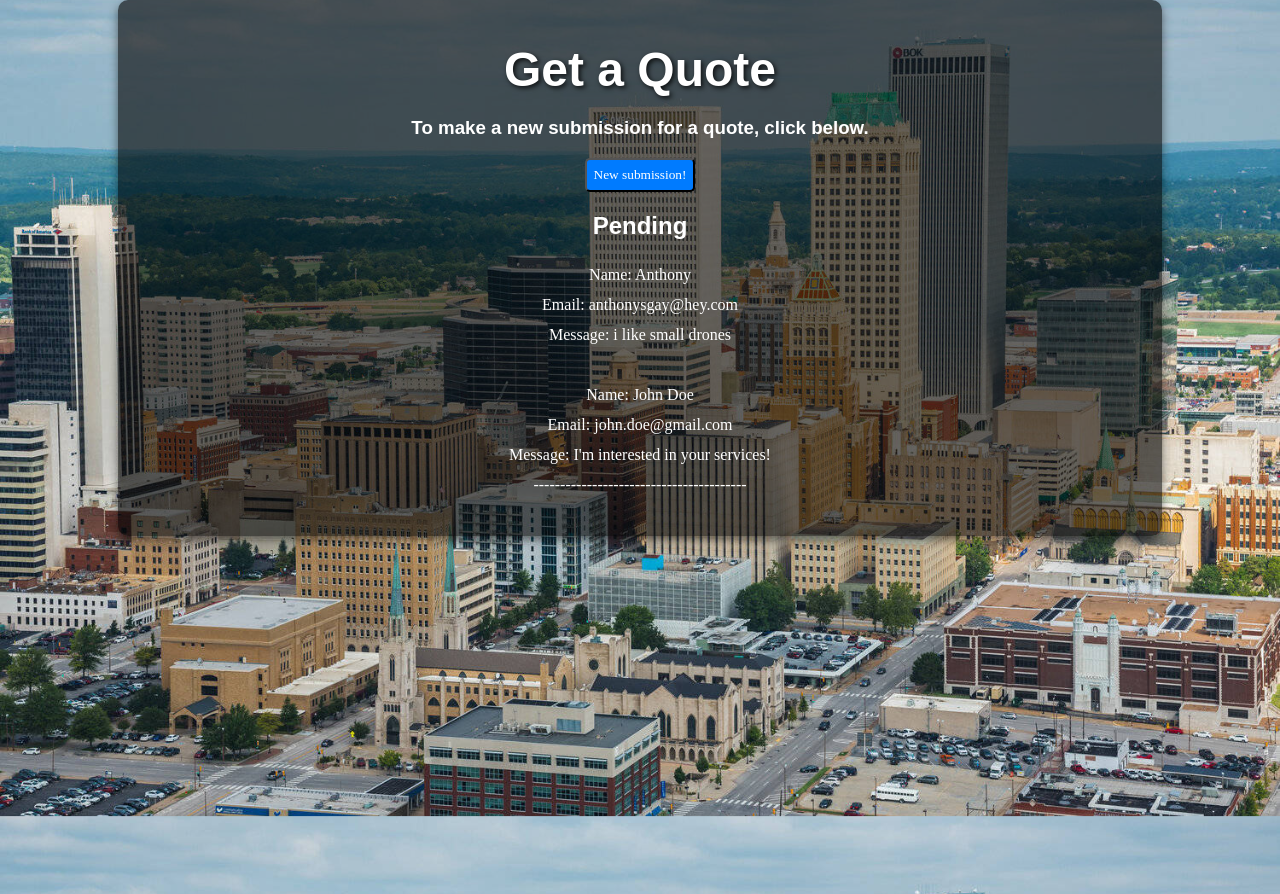
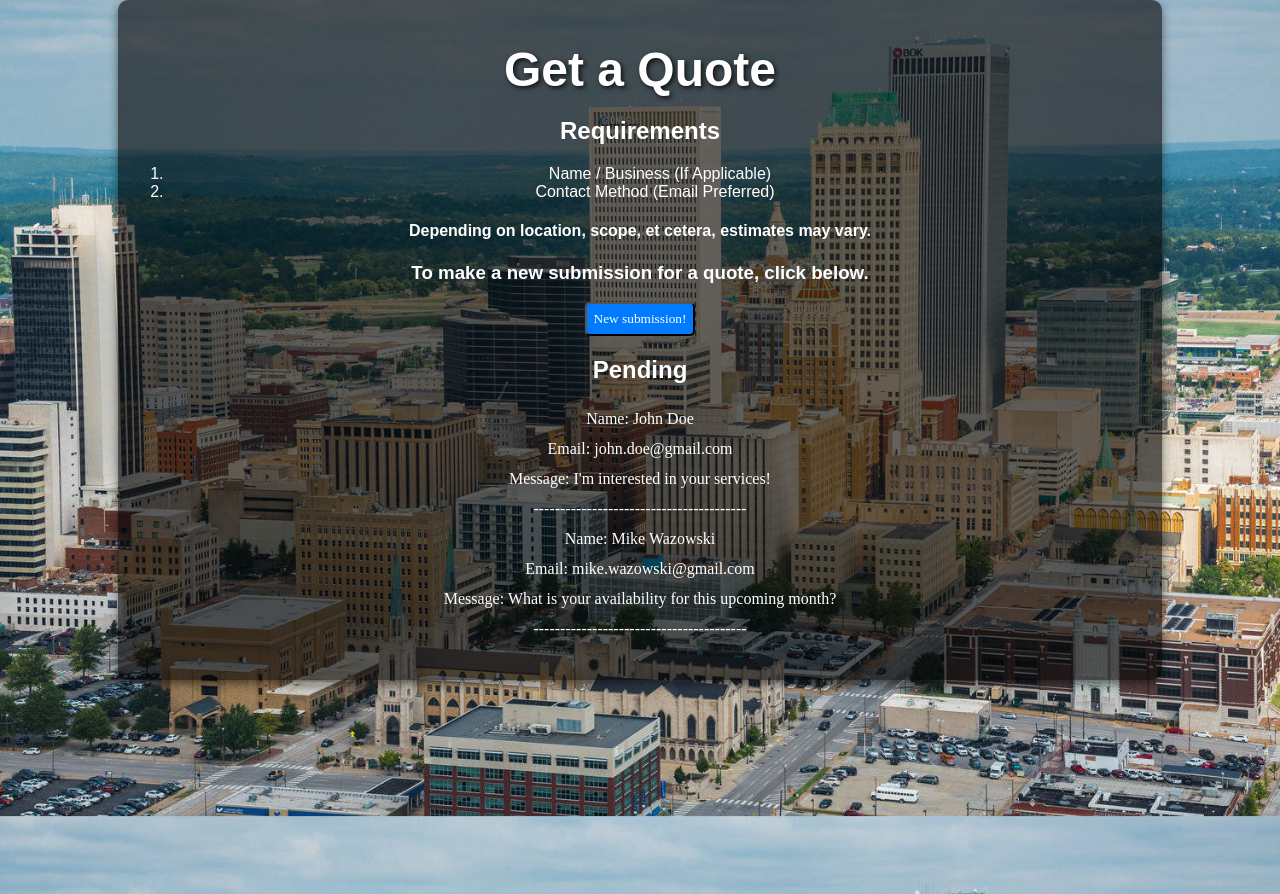
Before and after one commit to BoostedT/Ace-s-Aerial-Studio, a Flask app: page /submissions in a window 1280 px wide. Shown: the part 38-932 px from the top of the page. Run offline with Flask 3, Linux system fonts and the light colour scheme; the visitor is signed in with stand-in values (Sample User, id 1).

Commit message:
forgot to push.

```diff
--- a/static/css/styles.css
+++ b/static/css/styles.css
@@ -316,3 +316,10 @@ pre {
   font-family: Montserrat-Regular;
   line-height: 10px;
 }
+
+.name {
+
+}
+.contact {
+  margin-right: 10px;
+}
--- a/submissions.txt
+++ b/submissions.txt
@@ -1,8 +1,8 @@
-Name: Anthony
-Email: anthonysgay@hey.com
-Message: i like small drones
-
 Name: John Doe
 Email: john.doe@gmail.com
 Message: I'm interested in your services!
 ----------------------------------------
+Name: Mike Wazowski
+Email: mike.wazowski@gmail.com
+Message: What is your availability for this upcoming month?
+----------------------------------------
--- a/templates/submissions.html
+++ b/templates/submissions.html
@@ -2,6 +2,14 @@
 {% block title %}Submissions{% endblock %}
 {% block content %}
 <h1>Get a Quote</h1>
+<div>
+  <h2>Requirements</h2>
+  <ol>
+    <li class="name">Name / Business (If Applicable)</li>
+    <li class="contact">Contact Method (Email Preferred)</li>
+  </ol>
+</div>
+<h4>Depending on location, scope, et cetera, estimates may vary.</h4>
 <h3>To make a new submission for a quote, click below.</h3>
 <div>
   <button>New submission!</button>
```
Also changed, not shown: templates/new-submissions.html (renamed from templates/new-submission.html).
